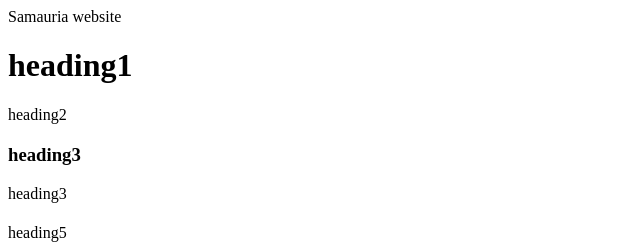
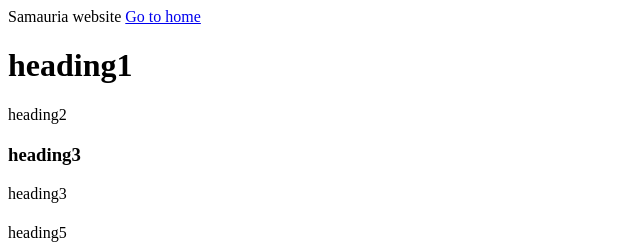
Before and after one commit to ykktzzsamm23/blog2, a plain HTML site: page index.html in a window 1280 px wide. Shown: the top 244 px of the page, 0-640 px from the left. Drawn offline with Linux system fonts and the light colour scheme.

Commit message:
Update index.html

```diff
--- a/index.html
+++ b/index.html
@@ -9,6 +9,7 @@
 <titl>Samauria website</titl>
 </head>
 <body>
+	<a href="index.html">Go to home</a>
 <!--	headings-->
 	<h1>heading1<h1>
 </h2>heading2<h2>
```
